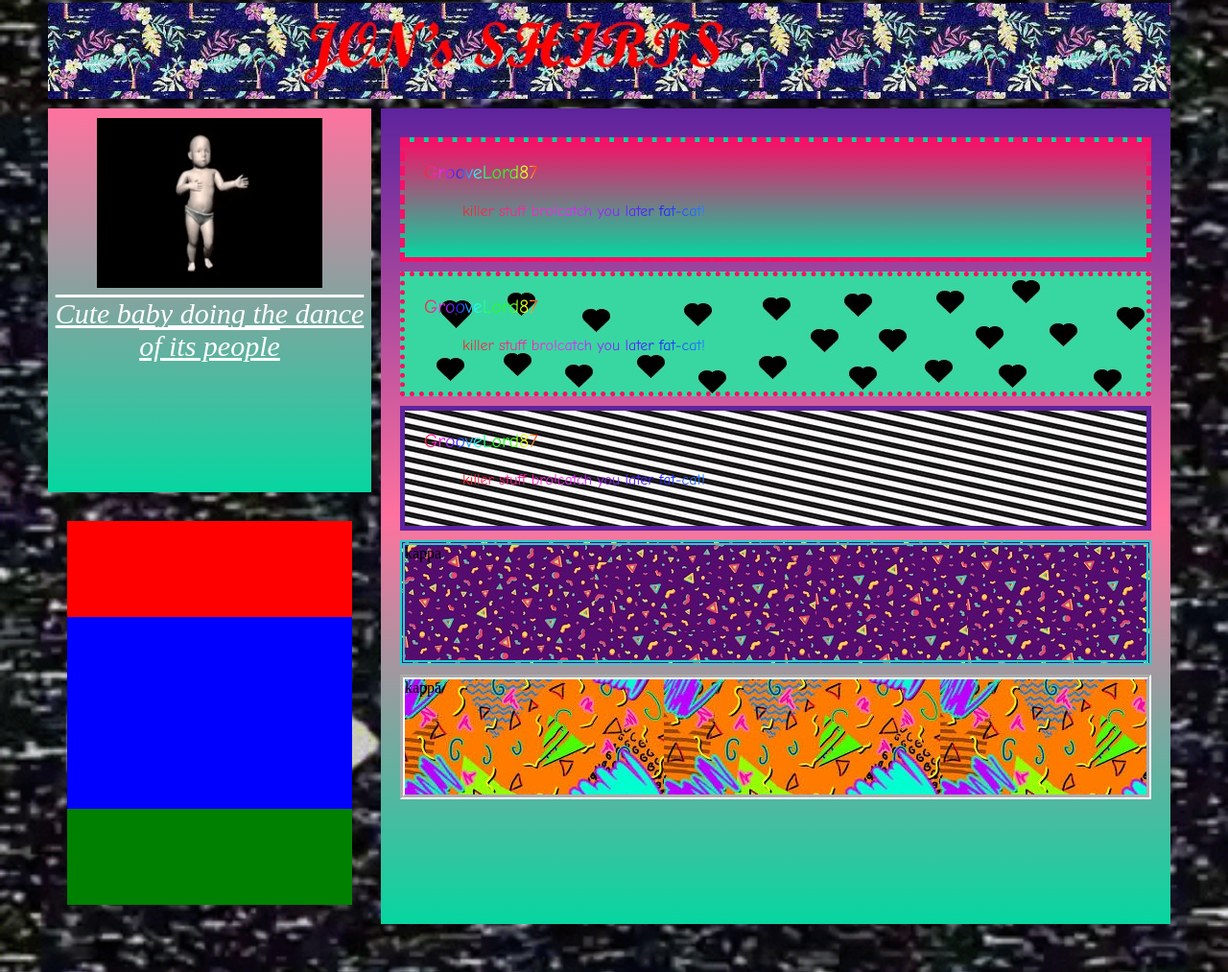
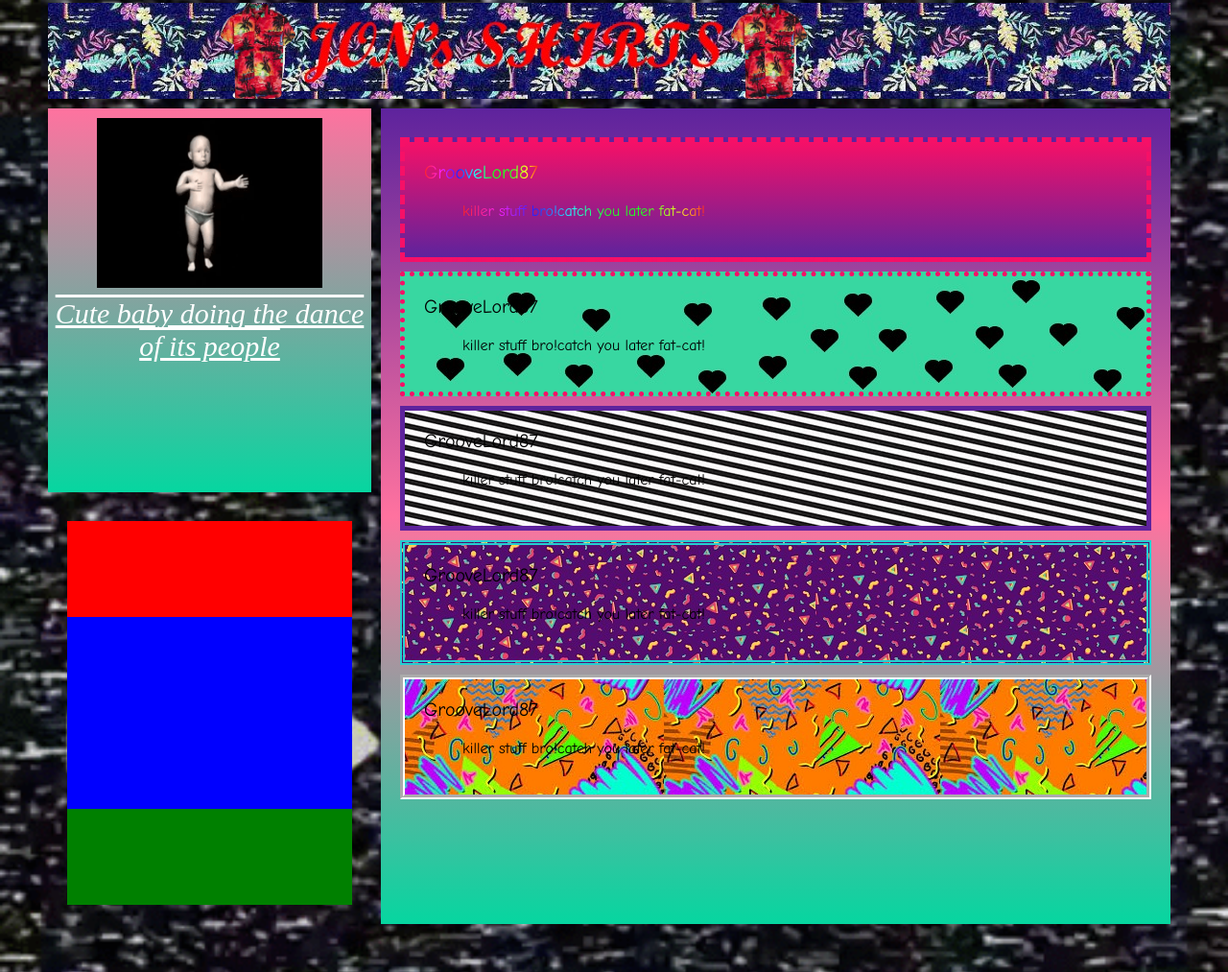
Before and after one commit to andreivoiculas/GUH2018, a plain HTML site: page autoscroll.html in a window 1280 px wide. Shown: the part 347-1360 px from the top of the page at 96% size. Drawn offline with nearby package versions, Linux system fonts and the light colour scheme.

Commit message:
Added more stuff

```diff
--- a/autoscroll.html
+++ b/autoscroll.html
@@ -9,7 +9,7 @@
   useless_work();
 </script>
 <body onload="">
- <!-- <audio controls="" autoplay>
+ <!-- <audio autoplay>
   <source src="dogs.mp3" type="audio/mpeg">
 Your browser does not support the audio element.
 </audio>  -->
@@ -59,7 +59,10 @@ Your browser does not support the audio element.
 
   </div>
   <div class="free-music"> <img src="freemusic.png" style=" max-width: 100%; max-height: 100%" onclick="popup()" > </div>
-  <div class="ad"></div>
+  <div class="ad">
+   <img src="shirt.gif" style="max-height: 100%; margin-left: 180px">
+   <img src="shirt.gif" style="max-height: 100%; margin-left: 450px">
+  </div>
   <div class="video-box">
     <img class="video" src="./baby.gif" >
     <p class="video-title"> Cute baby doing the dance of its people</p>
@@ -67,21 +70,29 @@ Your browser does not support the audio element.
   <div class="comments">
     <div class="comment comment1">
         <p class="username"><span class="rainbow"> GrooveLord87</span></p>
-        <p class="comment-text rainbow">killer stuff bro!catch you later fat-cat!</p>
+        <p class="comment-text"><span class="rainbow">killer stuff bro!catch you later fat-cat! </span></p>
         <img class="user-clipart">
     </div>
     <div class="comment comment2">
-        <p class="username"><span class="rainbow"> GrooveLord87</span></p>
-        <p class="comment-text rainbow">killer stuff bro!catch you later fat-cat!</p>
+        <p class="username"> GrooveLord87</p>
+        <p class="comment-text">killer stuff bro!catch you later fat-cat!</p>
         <img class="user-clipart">
     </div>
     <div class="comment comment3">
-      <p class="username"><span class="rainbow"> GrooveLord87</span></p>
-      <p class="comment-text rainbow">killer stuff bro!catch you later fat-cat!</p>
+      <p class="username"> GrooveLord87</p>
+      <p class="comment-text">killer stuff bro!catch you later fat-cat!</p>
       <img class="user-clipart">
     </div>
-    <div class="comment comment4">kappa</div>
-    <div class="comment comment5">kappa</div>
+    <div class="comment comment4">
+      <p class="username"> GrooveLord87</p>
+      <p class="comment-text">killer stuff bro!catch you later fat-cat!</p>
+      <img class="user-clipart">
+    </div>
+    <div class="comment comment5">
+      <p class="username"> GrooveLord87</p>
+      <p class="comment-text">killer stuff bro!catch you later fat-cat!</p>
+      <img class="user-clipart">
+    </div>
   </div>
   <div class="bottom-video">
     <div class="description">
--- a/style.css
+++ b/style.css
@@ -104,7 +104,7 @@ body {
 .comment1{
   border-style: dashed;
   border-color: #f61067;
-  background: linear-gradient(to bottom,#f61067, #06d6a0);
+  background: linear-gradient(to bottom,#f61067, #5e239d);
 }
 .comment2{
   border-style: dotted;
```
Also changed, not shown: shirt.gif (added).
